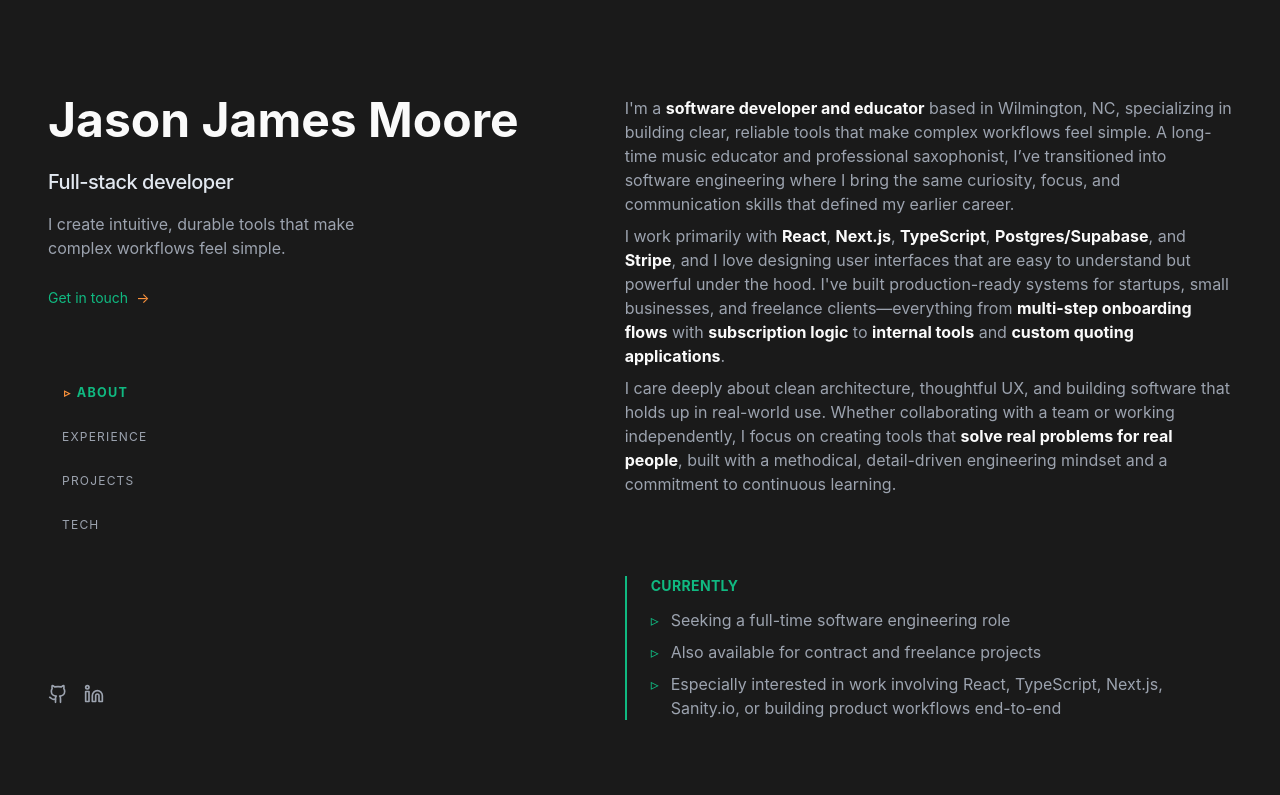
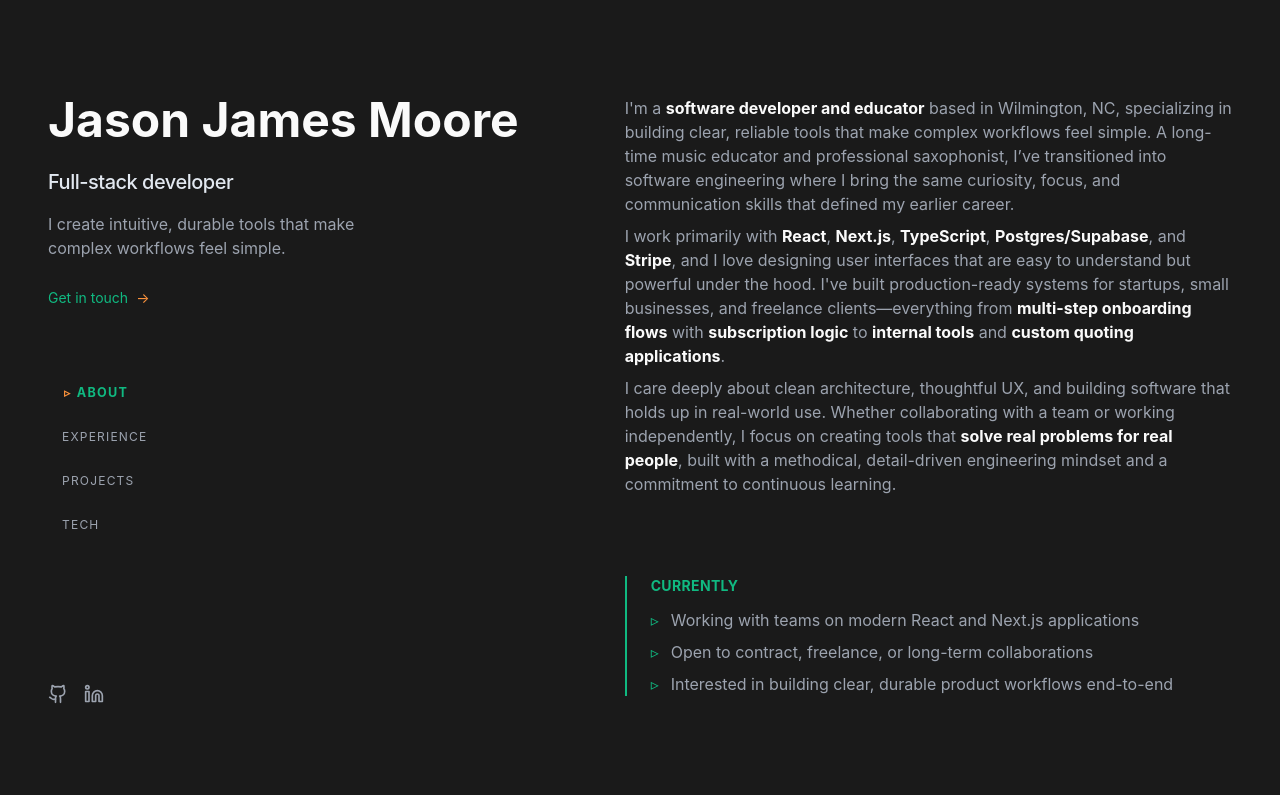
Before and after one commit to jasonjamesmoore/jason-james-moore, a Next.js app in the folder dev/: page / in a window 1280 px wide. Shown: the top 795 px of the page. Built offline with nearby package versions, Linux system fonts and the light colour scheme.

Commit message:
changes to Currently section

```diff
--- a/dev/src/pages/index.tsx
+++ b/dev/src/pages/index.tsx
@@ -157,17 +157,20 @@ export default function Home() {
             <ul className="space-y-2 text-[#9ca3af]">
               <li className="flex items-start">
                 <span className="text-[#10b981] mr-3">▹</span>
-                <span>Seeking a full-time software engineering role</span>
-              </li>
-              <li className="flex items-start">
-                <span className="text-[#10b981] mr-3">▹</span>
-                <span>Also available for contract and freelance projects</span>
+                <span>
+                  Working with teams on modern React and Next.js applications
+                </span>
               </li>
               <li className="flex items-start">
                 <span className="text-[#10b981] mr-3">▹</span>
                 <span>
-                  Especially interested in work involving React, TypeScript,
-                  Next.js, Sanity.io, or building product workflows end-to-end
+                  Open to contract, freelance, or long-term collaborations
+                </span>
+              </li>
+              <li className="flex items-start">
+                <span className="text-[#10b981] mr-3">▹</span>
+                <span>
+                  Interested in building clear, durable product workflows end-to-end
                 </span>
               </li>
             </ul>
@@ -176,7 +179,9 @@ export default function Home() {
 
         {/* Experience */}
         <section id="experience" className="scroll-mt-24 space-y-8">
-          <h2 className="text-2xl font-bold text-[#fafafa]">Selected Experience</h2>
+          <h2 className="text-2xl font-bold text-[#fafafa]">
+            Selected Experience
+          </h2>
 
           <div className="space-y-12">
             <ExperienceCard
```
